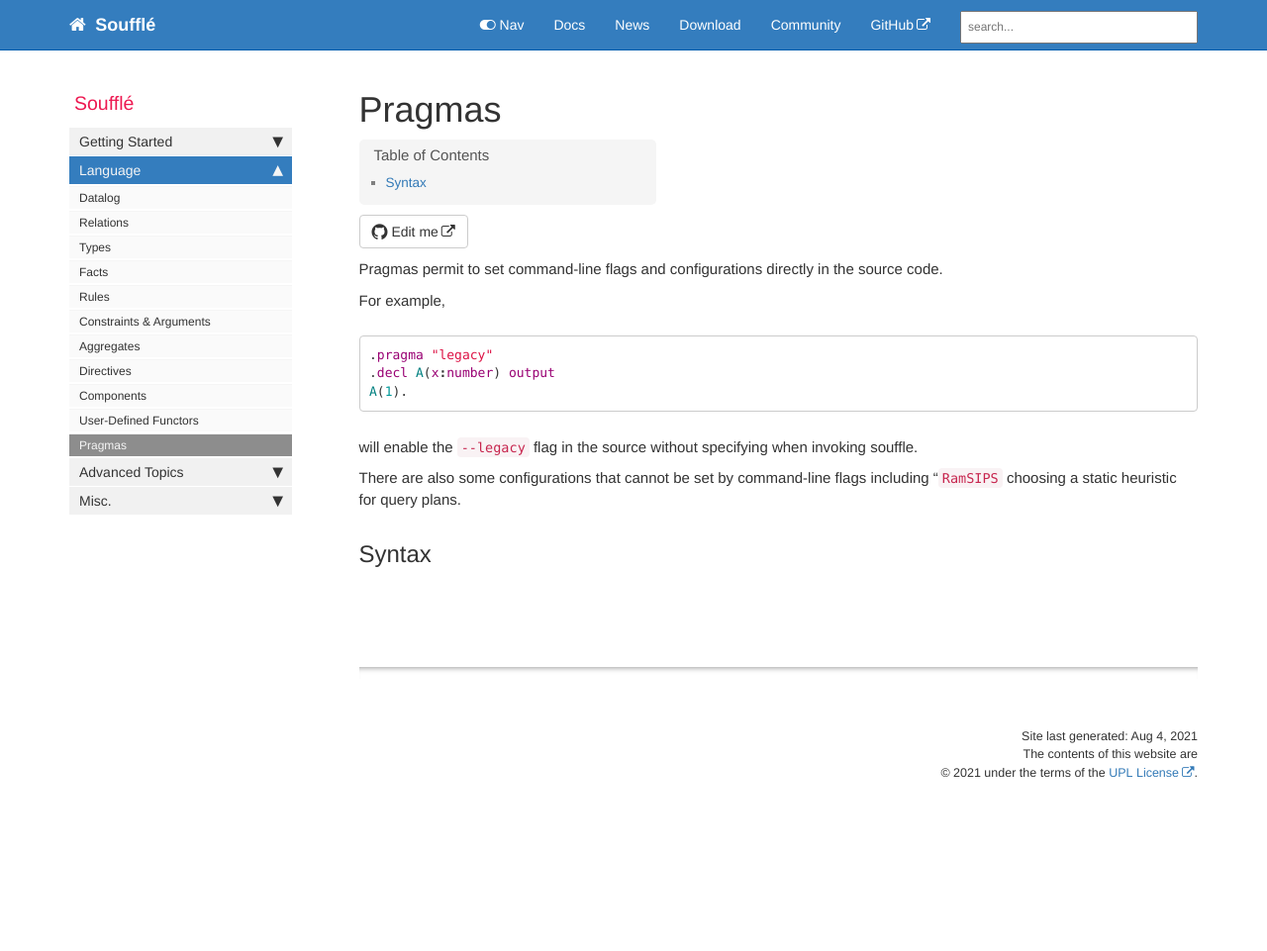
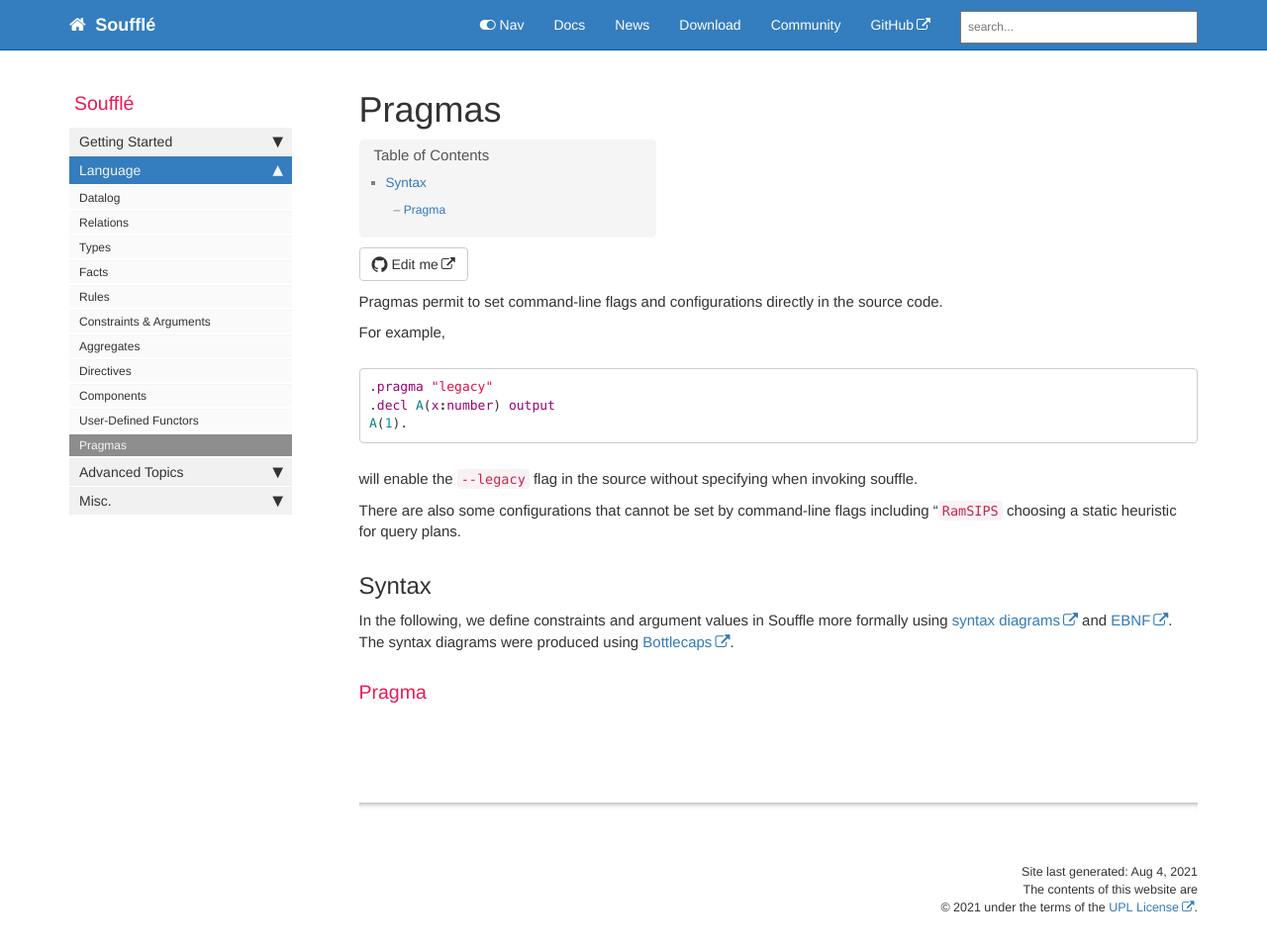
Before and after one commit to souffle-lang/souffle-lang.github.io, a Jekyll site: the page built from pages/docs/pragmas.md, in a window 1280 px wide and 987 px high. Shown: the top 961 px of the window at 99% size. Built offline with Jekyll 4.4.1, drawn with Linux system fonts in a browser that asks for light colours; comment, search, counter and statistics services are not loaded.

Commit message:
Update pragmas.md

```diff
--- a/pages/docs/pragmas.md
+++ b/pages/docs/pragmas.md
@@ -18,7 +18,9 @@ will enable the `--legacy` flag in the source without specifying when invoking s
 There are also some configurations that cannot be set by command-line flags including "`RamSIPS` choosing a static heuristic for query plans.
 
 ## Syntax
+In the following, we define constraints and argument values in Souffle more formally using [syntax diagrams](https://en.wikipedia.org/wiki/Syntax_diagram) and [EBNF](https://en.wikipedia.org/wiki/Extended_Backus–Naur_form). The syntax diagrams were produced using [Bottlecaps](https://www.bottlecaps.de/rr/ui).
 
+### Pragma
 
 
 {% include links.html %}
```
